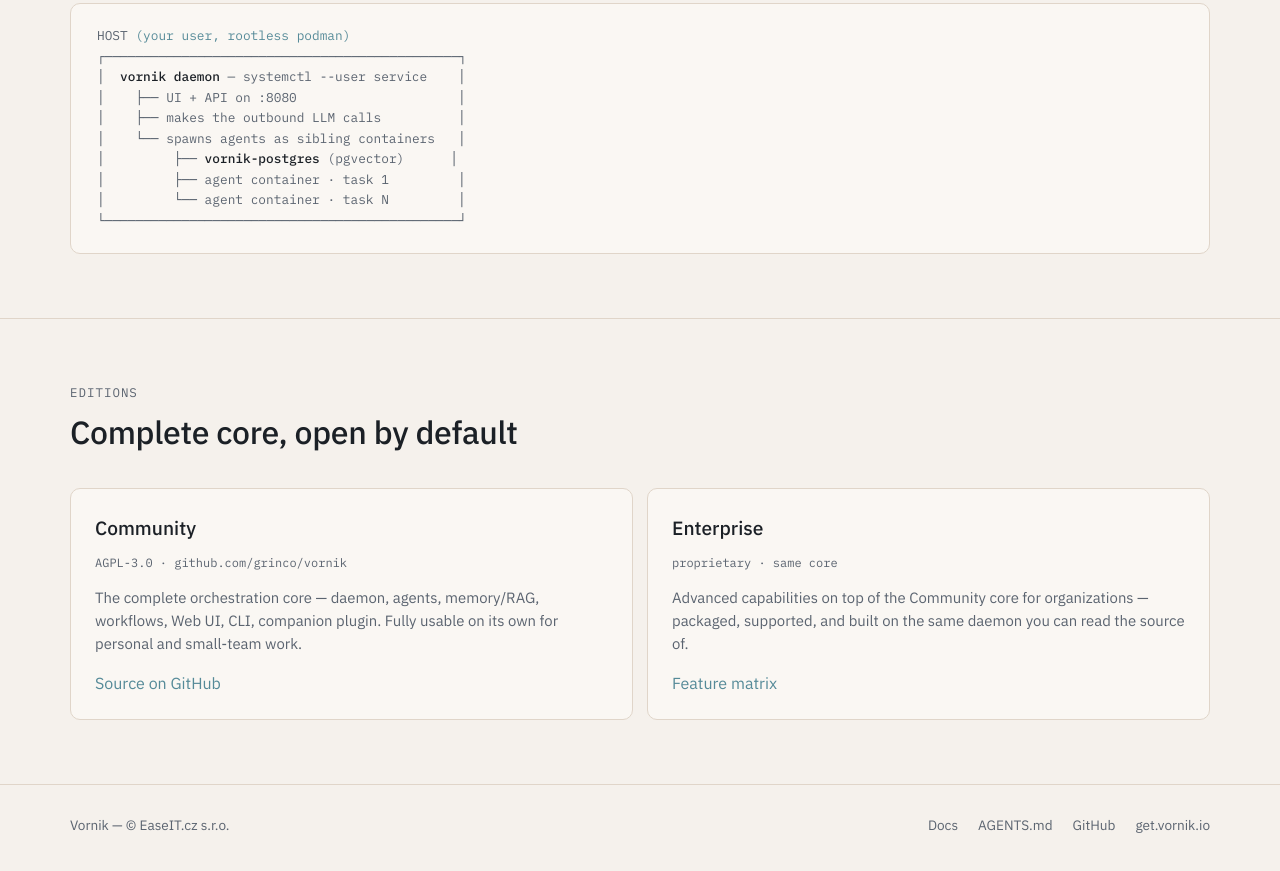
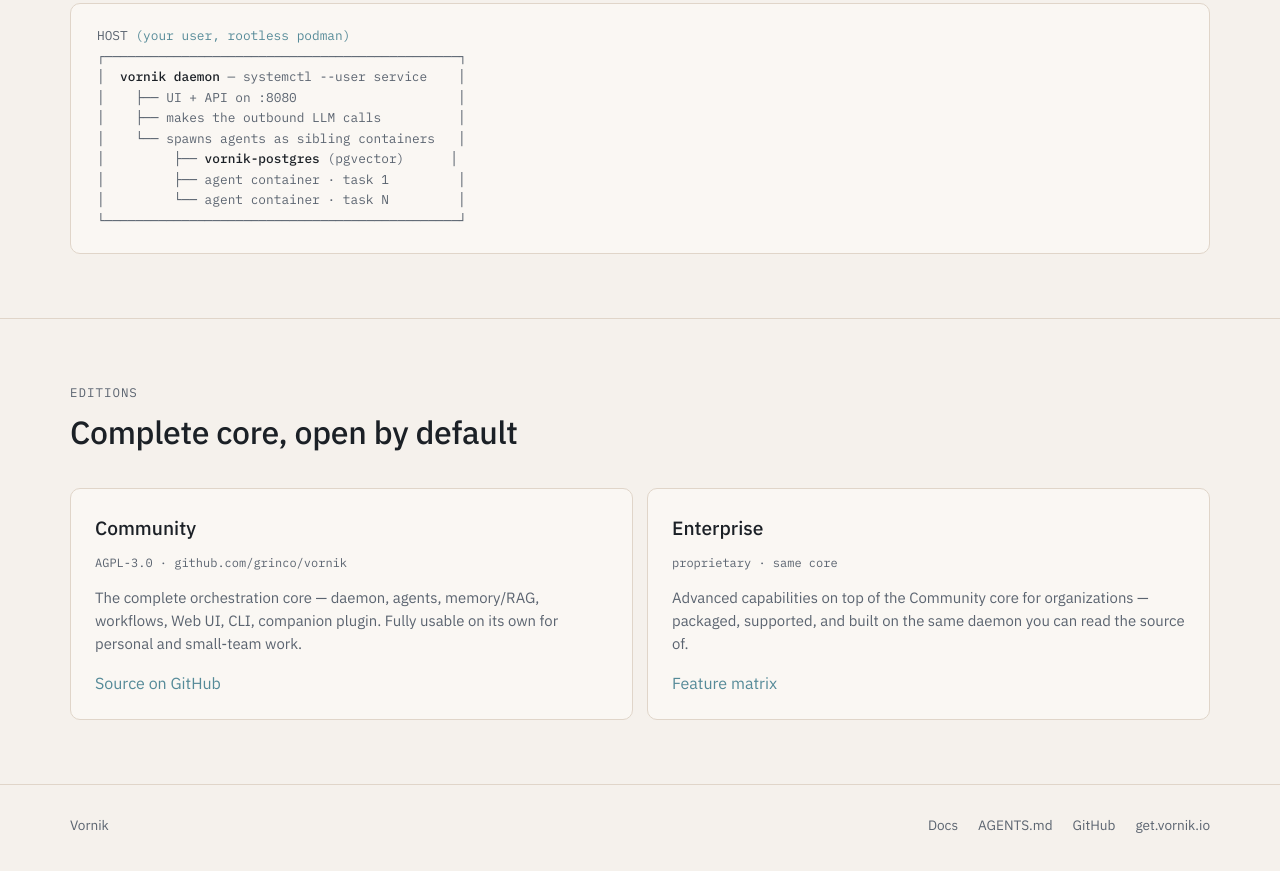
Before and after one commit to EaseIT-cz/vornik-site, a plain HTML site: page index.html in a window 1280 px wide. Shown: the part 1898-2769 px from the top of the page. Drawn offline with Linux system fonts and the light colour scheme; a web font is replaced by a local one.

Commit message:
landing: drop EaseIT.cz s.r.o. copyright from footer (entity doesn't exist yet)

```diff
--- a/index.html
+++ b/index.html
@@ -483,7 +483,7 @@
 
   <footer>
     <div class="shell foot-row">
-      <span>Vornik — © EaseIT.cz s.r.o.</span>
+      <span>Vornik</span>
       <span class="foot-links">
         <a href="https://docs.vornik.io">Docs</a>
         <a href="https://github.com/grinco/vornik/blob/main/AGENTS.md">AGENTS.md</a>
```
